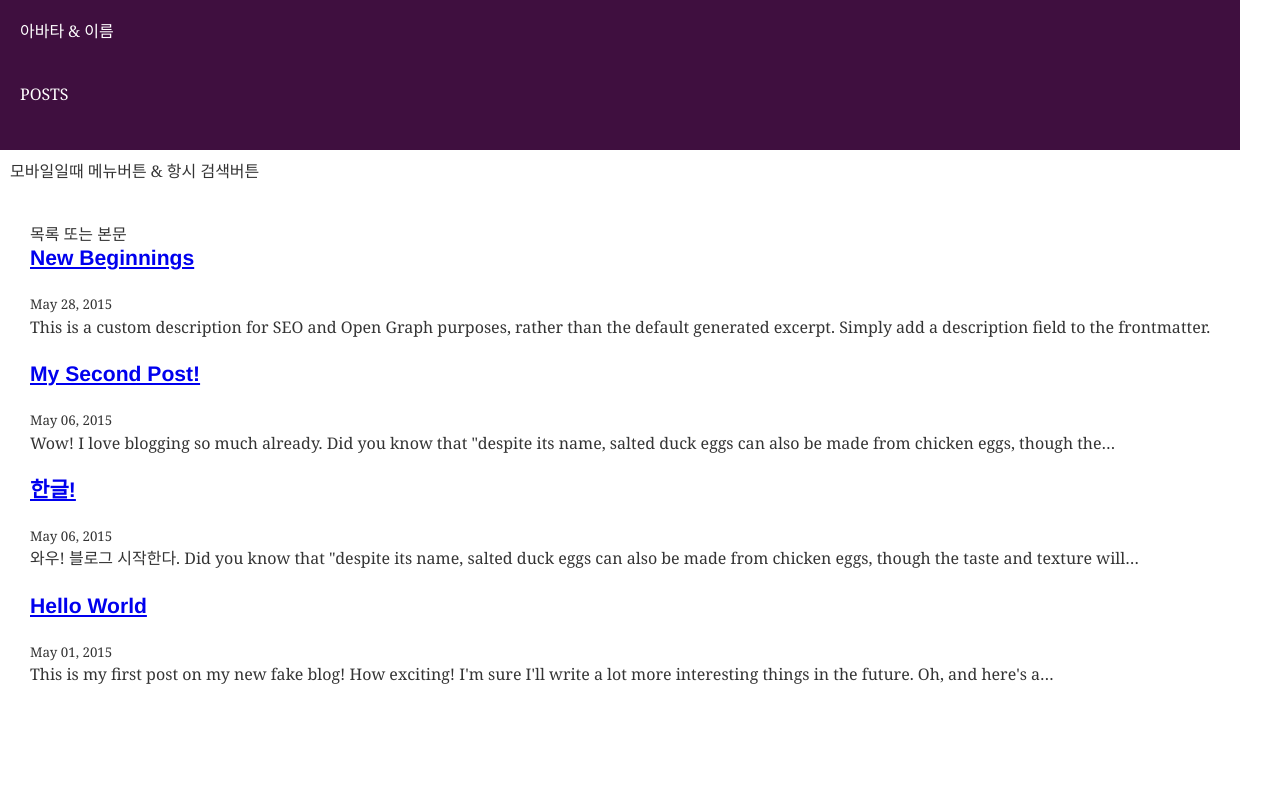
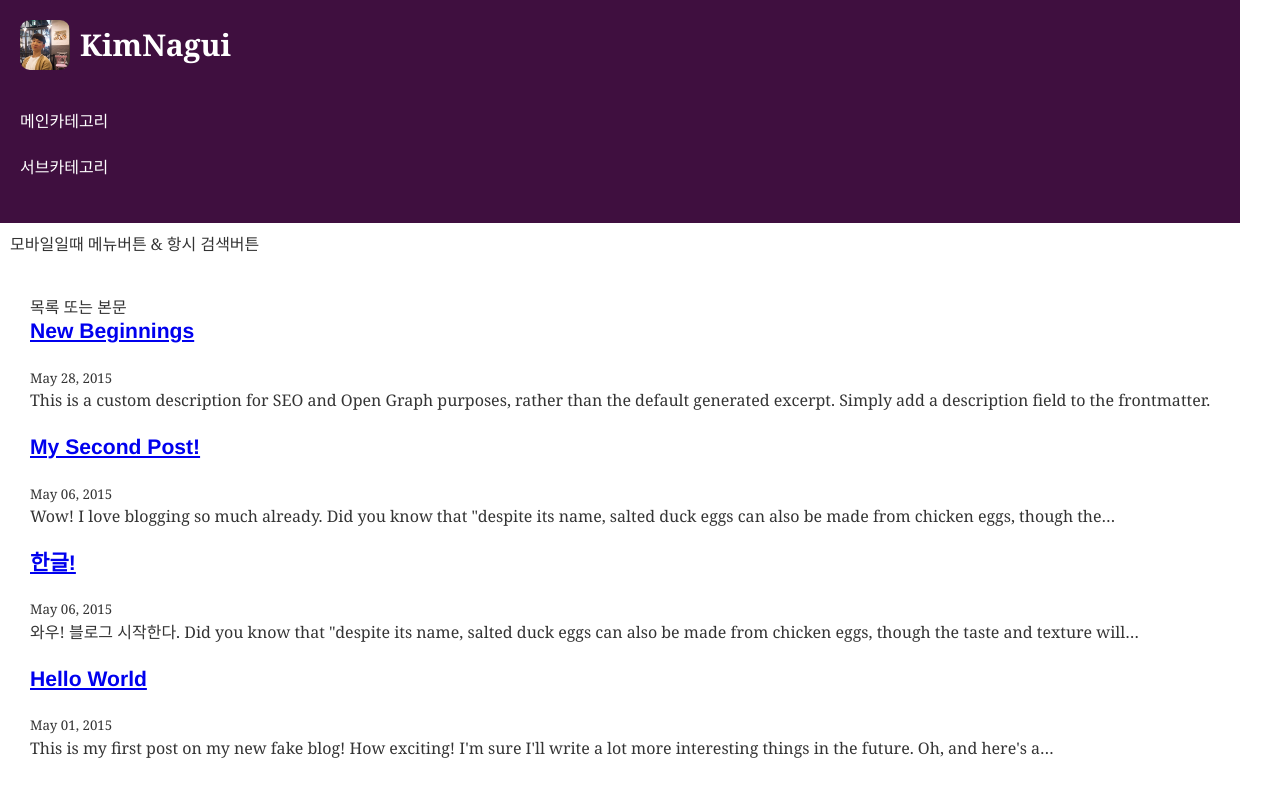
Before and after one commit to kimnagui/nagui-blog, a Gatsby site: page / in a window 1280 px wide. Built offline with nearby package versions, Linux system fonts and the light colour scheme; Gatsby itself is replaced by a stand-in of ours; some packages are replaced by stand-ins of ours.

Commit message:
사이드바 > 헤더 : 프로필 컴포넌트 추가

```diff
--- a/gatsby-config.js
+++ b/gatsby-config.js
@@ -52,6 +52,17 @@ module.exports = {
 		},
 		`gatsby-transformer-sharp`,
 		`gatsby-plugin-sharp`,
+		// `gatsby-plugin-root-import`,
+		{
+			resolve: 'gatsby-plugin-root-import',
+			options: {
+				content: `${__dirname}/content`,
+			  	src: `${__dirname}/src`,
+			  	components: `${__dirname}/src/components`,
+				  pages: `${__dirname}/src/pages`,
+				  utils: `${__dirname}/src/utils`,
+			}
+		},
 		{
 			resolve: `gatsby-plugin-google-analytics`,
 			options: {
--- a/package.json
+++ b/package.json
@@ -36,6 +36,7 @@
 		"typography-theme-github": "^0.16.19"
 	},
 	"devDependencies": {
+		"gatsby-plugin-root-import": "^2.0.5",
 		"prettier": "^1.16.4"
 	},
 	"homepage": "https://github.com/gatsbyjs/gatsby-starter-blog#readme",
--- a/src/components/atoms/avatarImage.js
+++ b/src/components/atoms/avatarImage.js
@@ -1 +1,16 @@
 import React from "react";
+import { default as OriginAvatar } from "@material-ui/core/Avatar";
+import styled from "styled-components";
+
+const Avatar = styled(OriginAvatar)`
+    display: inline-block !important;
+    vertical-align: middle;
+    background-color: #ffffff !important;
+    border-radius: 20% !important;
+    width: ${props => props.size || "40px"} !important;
+    height: ${props => props.size || "40px"} !important;
+`;
+
+export const AvatarImage = ({ size, alt, src }) => {
+    return <Avatar size={size} alt={alt} src={src} />;
+};
--- a/src/components/atoms/avatarName.js
+++ b/src/components/atoms/avatarName.js
@@ -0,0 +1,18 @@
+import React from "react";
+import styled from "styled-components";
+
+const Name = styled.div`
+    display: inline-block;
+    vertical-align: middle;
+    font-weight: bold;
+    margin-left: ${props => props.ml || "10px"};
+    font-size: ${props => props.size || "16px"};
+`;
+
+export const AvatarName = ({ ml, size, text }) => {
+    return (
+        <Name ml={ml} size={size}>
+            {text}
+        </Name>
+    );
+};
--- a/src/components/layout.js
+++ b/src/components/layout.js
@@ -1,6 +1,7 @@
 import React, { Fragment } from "react";
-import styled, { css, createGlobalStyle } from "styled-components";
-// import "./layout.css";
+import styled, { createGlobalStyle } from "styled-components";
+import { UserProfile } from "components/molecules/userProfile";
+import myPhoto from "content/assets/profile-pic.png";
 import { Link } from "gatsby";
 
 const GlobalStyle = createGlobalStyle`
@@ -31,12 +32,9 @@ const GlobalStyle = createGlobalStyle`
 const SideBar = styled.div`
     display: flex;
     flex-direction: column;
-
     min-width: 280px;
-
     background-color: #3f0f3f;
     color: #ffffff;
-
     @media (max-width: 900px) {
         display: none;
     }
@@ -44,20 +42,17 @@ const SideBar = styled.div`
 
 const SideHeader = styled.header`
     display: flex;
-
     padding: 20px;
 `;
 
 const SideContent = styled.div`
     display: flex;
     flex-direction: column;
-
     -ms-overflow-style: none;
     ::-webkit-scrollbar {
         display: none;
     }
     overflow: auto;
-
     padding: 20px;
 `;
 
@@ -69,20 +64,15 @@ const Main = styled.div`
 const MainHeader = styled.header`
     display: flex;
     flex-direction: column;
-
     width: 100%;
-
     padding: 10px;
-
     background-color: #ffffff;
 `;
 
 const MainContent = styled.div`
     display: flex;
     flex-direction: column;
-
     overflow: auto;
-
     padding: 30px;
 `;
 
@@ -94,10 +84,12 @@ class Layout extends React.Component {
             <Fragment>
                 <GlobalStyle />
                 <SideBar>
-					<SideHeader>아바타 & 이름</SideHeader>
-
+                    <SideHeader>
+                        <UserProfile imgSrc={myPhoto} nameText={"KimNagui"} />
+                    </SideHeader>
                     <SideContent>
-						<p>POSTS</p>
+                        <p>메인카테고리</p>
+                        <p>서브카테고리</p>
                     </SideContent>
                 </SideBar>
                 <Main>
--- /dev/null
+++ b/src/components/molecules/userProfile.js
@@ -0,0 +1,15 @@
+import React from "react";
+import styled from "styled-components";
+import { AvatarImage } from "../atoms/avatarImage";
+import { AvatarName } from "../atoms/avatarName";
+
+const Profile = styled.div``;
+
+export const UserProfile = ({ imgAlt, imgSrc, nameText }) => {
+    return (
+        <Profile>
+            <AvatarImage size="50px" alt={imgAlt} src={imgSrc} />
+            <AvatarName ml="10px" size="30px" text={nameText} />
+        </Profile>
+    );
+};
```
Also changed, not shown: content/assets/profile-pic.jpg (deleted), 1 other file. Lines whose indentation alone changed are shown as unchanged.
